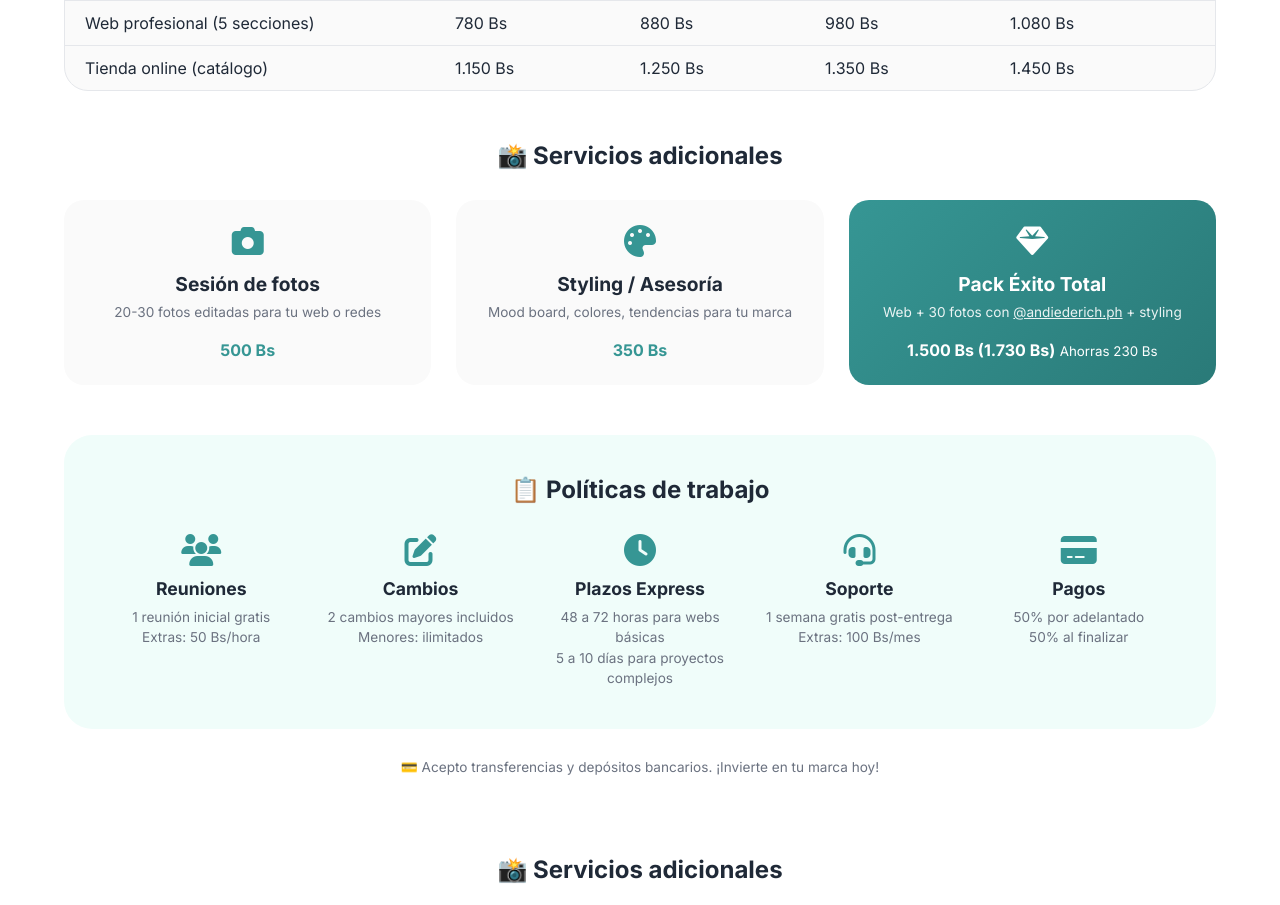
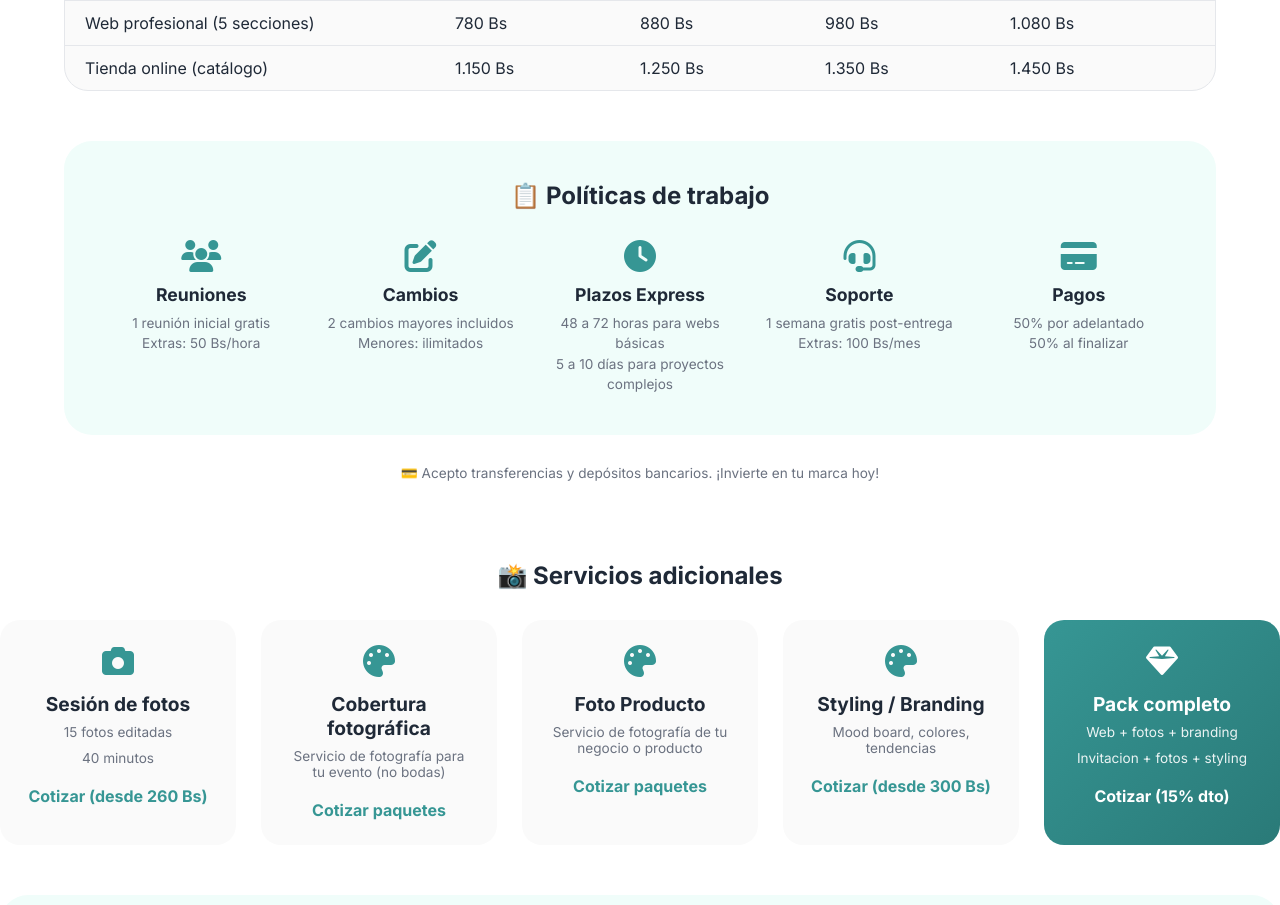
Before and after one commit to CarolinaCaba/event, a plain HTML site: page index.html in a window 1280 px wide. Shown: the part 4839-5744 px from the top of the page. Drawn offline with nearby package versions, Linux system fonts and the light colour scheme.

Commit message:
Update index.html

```diff
--- a/index.html
+++ b/index.html
@@ -252,32 +252,6 @@
                 <div>1.250 Bs</div>
                 <div>1.350 Bs</div>
                 <div>1.450 Bs</div>
-            </div>
-        </div>
-
-        <!-- Servicios adicionales -->
-        <div class="servicios-extra">
-            <h3>📸 Servicios adicionales</h3>
-            <div class="extra-grid">
-                <div class="extra-card">
-                    <i class="fas fa-camera"></i>
-                    <h4>Sesión de fotos</h4>
-                    <p>20-30 fotos editadas para tu web o redes</p>
-                    <span class="extra-precio">500 Bs</span>
-                </div>
-                <div class="extra-card">
-                    <i class="fas fa-palette"></i>
-                    <h4>Styling / Asesoría</h4>
-                    <p>Mood board, colores, tendencias para tu marca</p>
-                    <span class="extra-precio">350 Bs</span>
-                </div>
-                <div class="extra-card destacado">
-                    <i class="fas fa-gem"></i>
-                    <h4>Pack Éxito Total</h4>
-                    <p>Web + 30 fotos con <a href="https://www.instagram.com/andiederich.ph/" target="_blank" style="color: var(--primary-color);">@andiederich.ph</a> + styling</p>
-                    <span class="extra-precio">1.500 Bs <span class="precio-anterior">(1.730 Bs)</span></span>
-                    <small>Ahorras 230 Bs</small>
-                </div>
             </div>
         </div>
 
```
